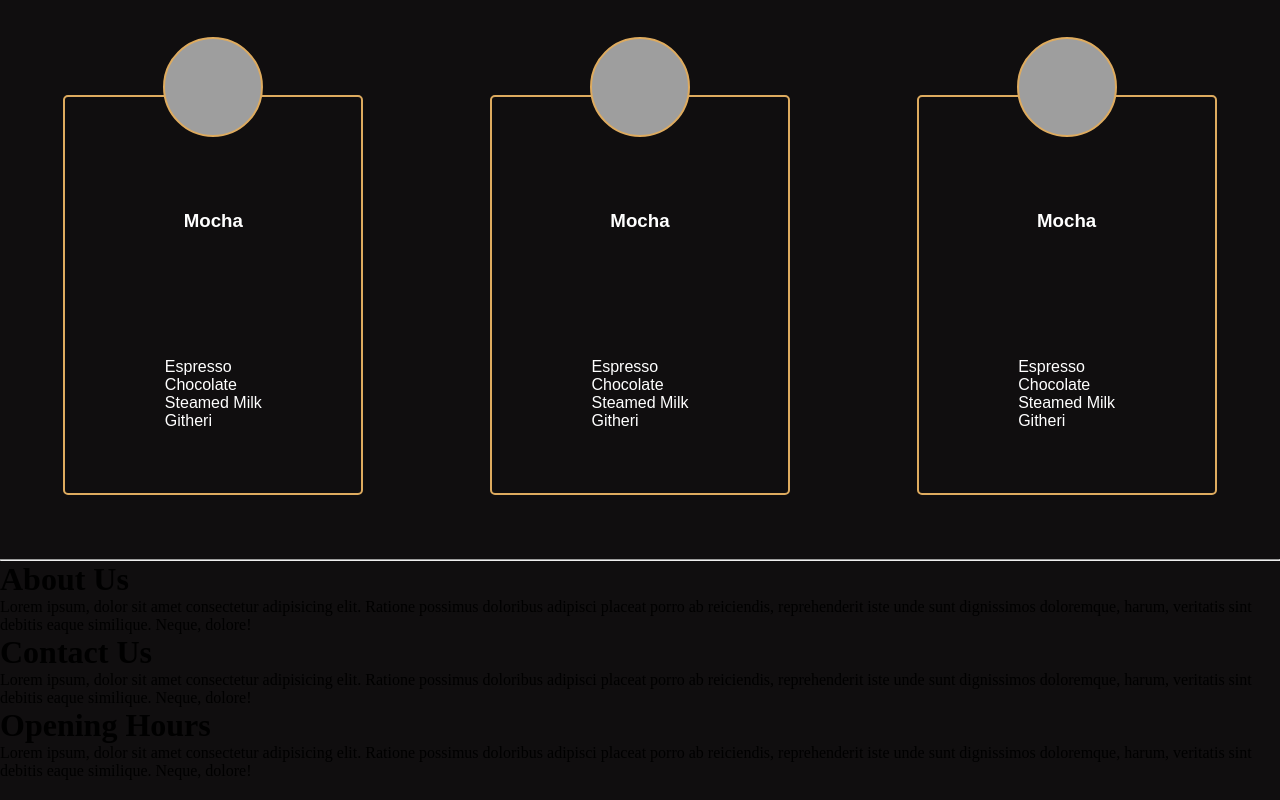
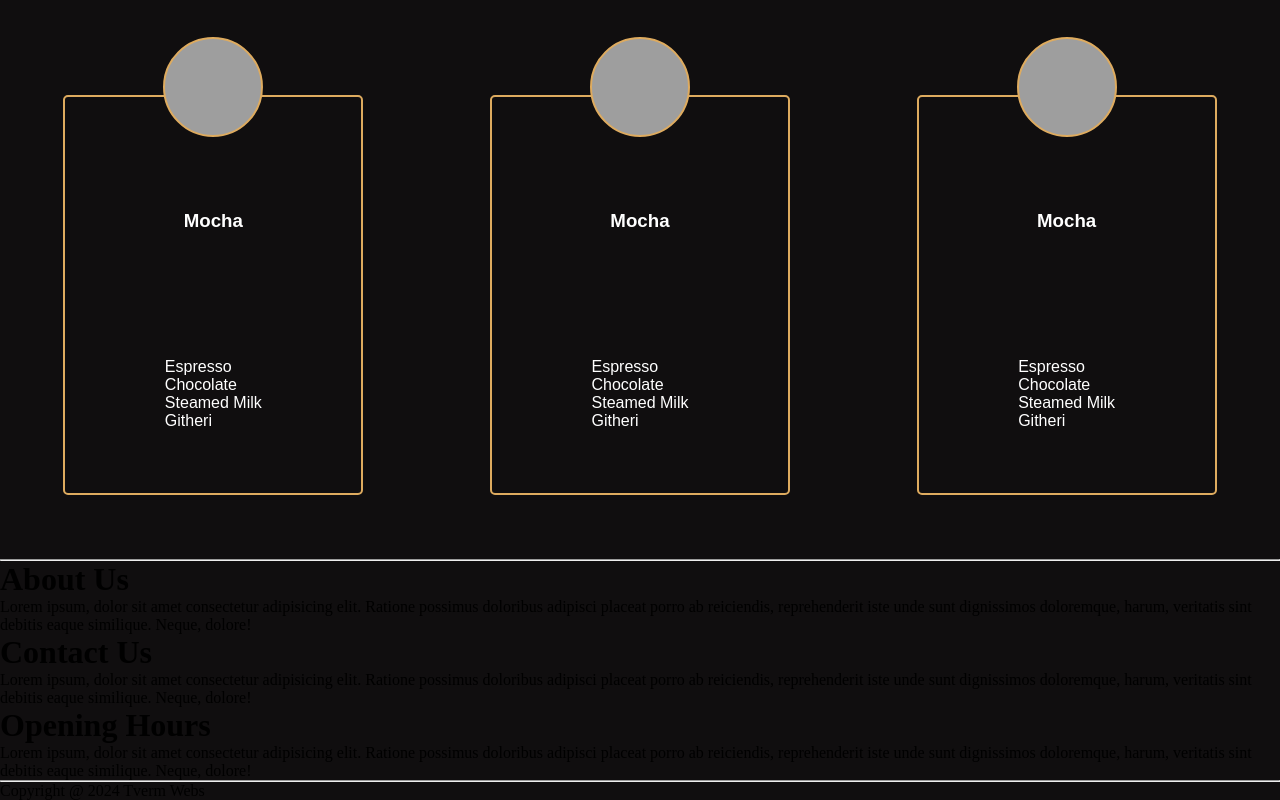
Before and after one commit to Tristverm/Coffee-Landing-Page-HTML-CSS-JS-, a plain HTML site: page index.html in a window 1280 px wide. Shown: the part 2730-3530 px from the top of the page. Drawn offline with nearby package versions, Linux system fonts and the light colour scheme; grey boxes are pictures that could not be loaded; a web font is replaced by a local one.

Commit message:
Added a function to add date dynamically

```diff
--- a/index.html
+++ b/index.html
@@ -137,6 +137,10 @@
           eaque similique. Neque, dolore!
         </p>
       </div>
+      <hr class="hr-two">
+      <p class="para">
+        Copyright @ <span class="year"></span> Tverm Webs
+      </p>
     </footer>
   </body>
 </html>
--- a/index.js
+++ b/index.js
@@ -5,3 +5,7 @@ window.addEventListener("load", () => {
 
   console.log(section);
 });
+let date = new Date().getFullYear();
+const para = document.getElementsByClassName("year")[0];
+para.textContent = date.toString();
+// console.log(para);
```
